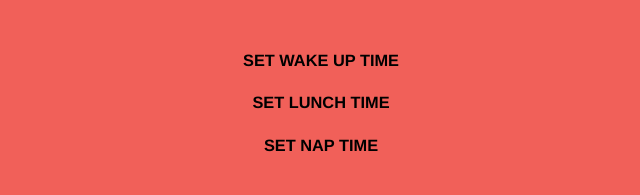
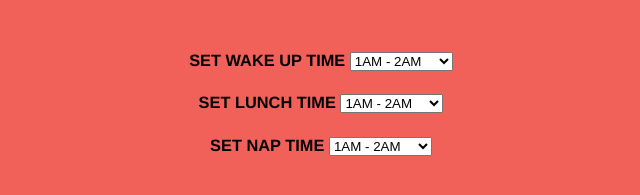
Before and after one commit to RadmiloM/CatClock, a plain HTML site: page index.html in a window 1280 px wide. Shown: the part 459-654 px from the top of the page, without its empty margins (319-959 px from the left). Drawn offline with Linux system fonts and the light colour scheme.

Commit message:
added time for daily activities

```diff
--- a/index.html
+++ b/index.html
@@ -15,9 +15,90 @@
         </h4>
         <img src="https://upload.wikimedia.org/wikipedia/commons/8/8c/Cat_sleep.jpg" alt="cat picture" class="cat">
         <div class="daily-activities">
-            <h3>Set Wake up time</h3>
-            <h3>Set Lunch Time</h3>
-            <h3>Set Nap time</h3>
+            <h3>Set Wake up time
+                <select>
+                    <option value="1"> 1AM - 2AM</option>
+                    <option value="2"> 2AM - 3AM</option>
+                    <option value="3"> 3AM - 4AM</option>
+                    <option value="4"> 4AM - 5AM</option>
+                    <option value="5"> 5AM - 6AM</option>
+                    <option value="6"> 6AM - 7AM</option>
+                    <option value="7"> 7AM - 8AM</option>
+                    <option value="8"> 8AM - 9AM</option>
+                    <option value="9"> 9AM - 10AM</option>
+                    <option value="10">10AM - 11AM</option>
+                    <option value="11">11AM - 12PM</option>
+                    <option value="12">12PM - 1PM</option>
+                    <option value="13">1PM - 2PM</option>
+                    <option value="14">2PM - 3PM</option>
+                    <option value="15">3PM - 4PM</option>
+                    <option value="16">4PM - 5PM</option>
+                    <option value="17">5PM - 6PM</option>
+                    <option value="18">6PM - 7PM</option>
+                    <option value="19">7PM - 8PM</option>
+                    <option value="20">8PM - 9PM</option>
+                    <option value="21">9PM - 10PM</option>
+                    <option value="22">10PM - 11PM</option>
+                    <option value="23">11PM - 12AM</option>
+                    <option value="24">12AM - 1AM</option>
+                </select>
+            </h3>
+            <h3>Set Lunch Time
+                <select>
+                    <option value="1"> 1AM - 2AM</option>
+                    <option value="2"> 2AM - 3AM</option>
+                    <option value="3"> 3AM - 4AM</option>
+                    <option value="4"> 4AM - 5AM</option>
+                    <option value="5"> 5AM - 6AM</option>
+                    <option value="6"> 6AM - 7AM</option>
+                    <option value="7"> 7AM - 8AM</option>
+                    <option value="8"> 8AM - 9AM</option>
+                    <option value="9"> 9AM - 10AM</option>
+                    <option value="10">10AM - 11AM</option>
+                    <option value="11">11AM - 12PM</option>
+                    <option value="12">12PM - 1PM</option>
+                    <option value="13">1PM - 2PM</option>
+                    <option value="14">2PM - 3PM</option>
+                    <option value="15">3PM - 4PM</option>
+                    <option value="16">4PM - 5PM</option>
+                    <option value="17">5PM - 6PM</option>
+                    <option value="18">6PM - 7PM</option>
+                    <option value="19">7PM - 8PM</option>
+                    <option value="20">8PM - 9PM</option>
+                    <option value="21">9PM - 10PM</option>
+                    <option value="22">10PM - 11PM</option>
+                    <option value="23">11PM - 12AM</option>
+                    <option value="24">12AM - 1AM</option>
+                </select>
+            </h3>
+            <h3>Set Nap time
+                <select>
+                    <option value="1"> 1AM - 2AM</option>
+                    <option value="2"> 2AM - 3AM</option>
+                    <option value="3"> 3AM - 4AM</option>
+                    <option value="4"> 4AM - 5AM</option>
+                    <option value="5"> 5AM - 6AM</option>
+                    <option value="6"> 6AM - 7AM</option>
+                    <option value="7"> 7AM - 8AM</option>
+                    <option value="8"> 8AM - 9AM</option>
+                    <option value="9"> 9AM - 10AM</option>
+                    <option value="10">10AM - 11AM</option>
+                    <option value="11">11AM - 12PM</option>
+                    <option value="12">12PM - 1PM</option>
+                    <option value="13">1PM - 2PM</option>
+                    <option value="14">2PM - 3PM</option>
+                    <option value="15">3PM - 4PM</option>
+                    <option value="16">4PM - 5PM</option>
+                    <option value="17">5PM - 6PM</option>
+                    <option value="18">6PM - 7PM</option>
+                    <option value="19">7PM - 8PM</option>
+                    <option value="20">8PM - 9PM</option>
+                    <option value="21">9PM - 10PM</option>
+                    <option value="22">10PM - 11PM</option>
+                    <option value="23">11PM - 12AM</option>
+                    <option value="24">12AM - 1AM</option>
+                </select>
+            </h3>
         </div>
     </header>
     <script src="app.js"></script>
```
